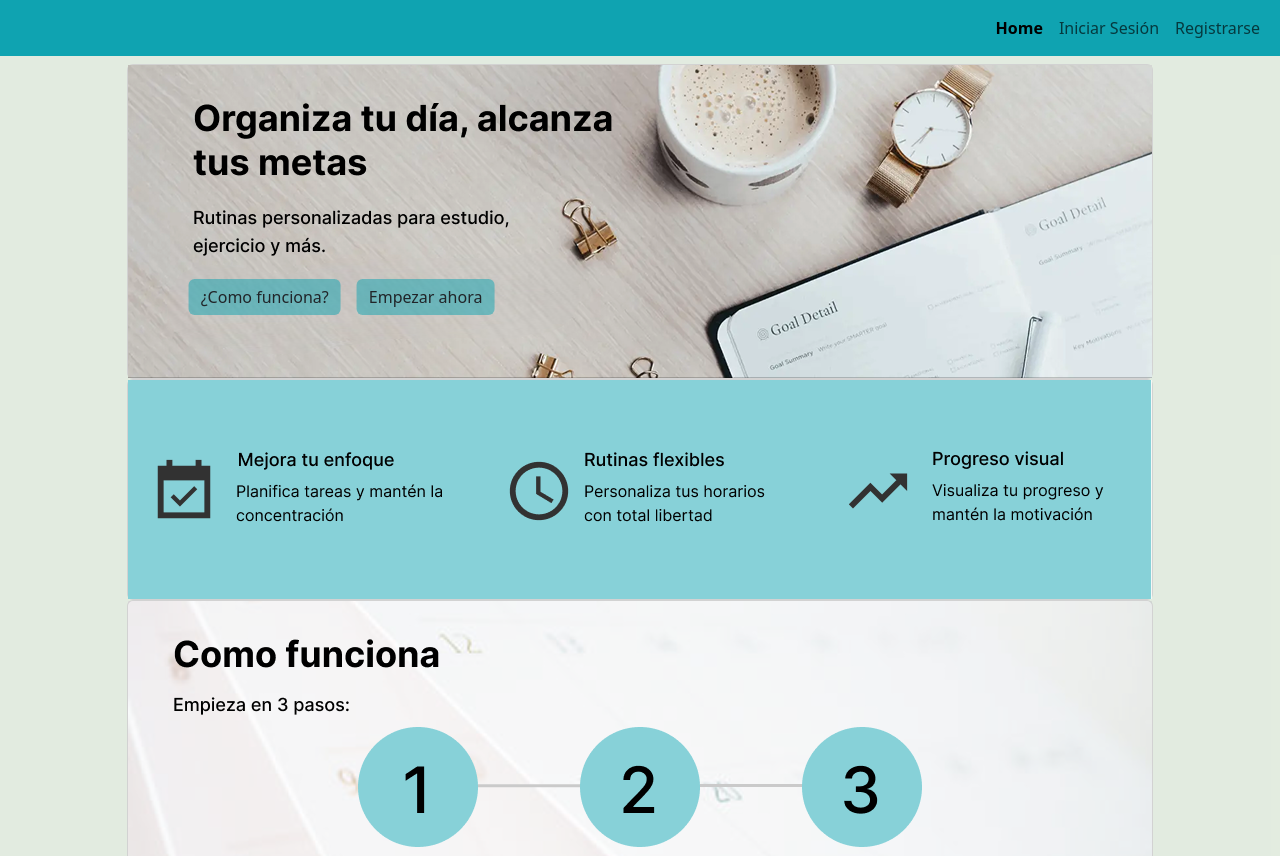
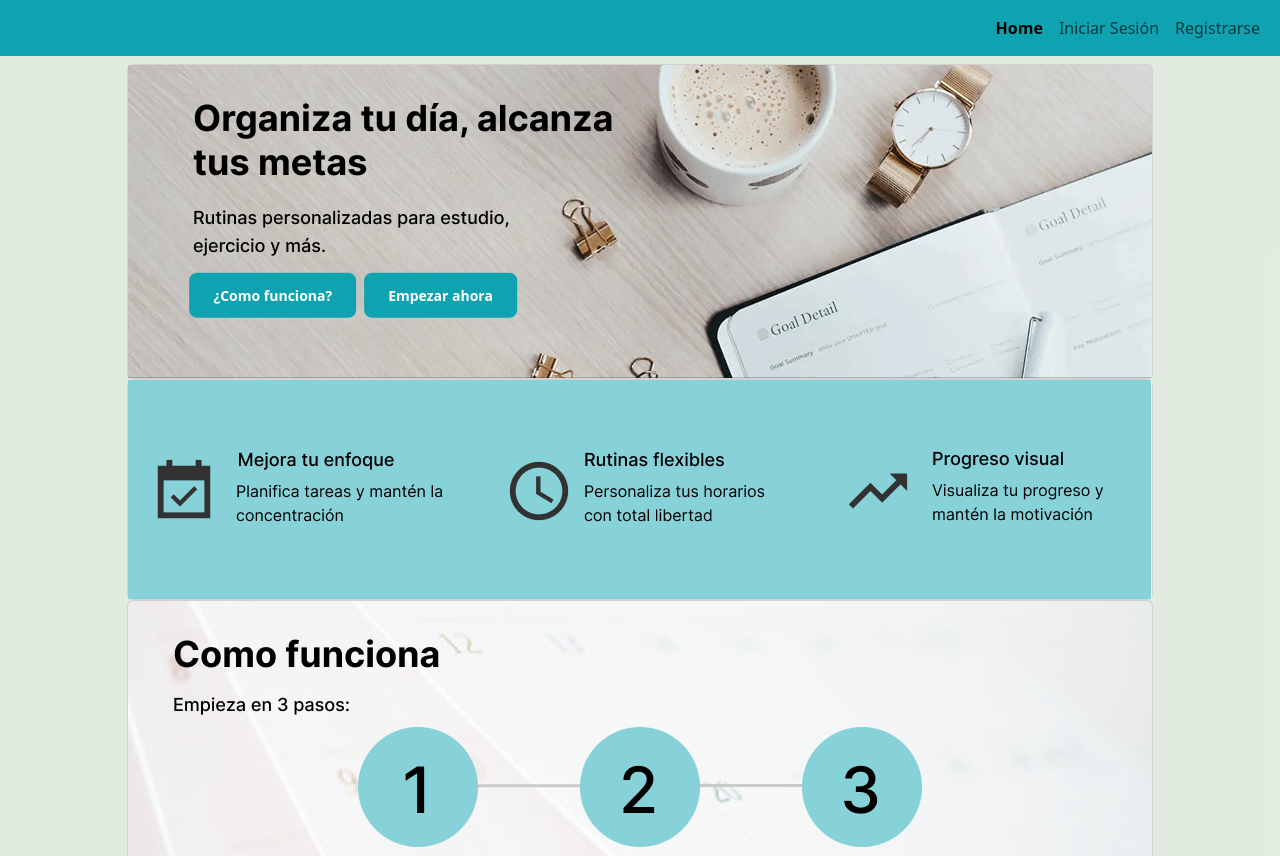
Before and after one commit to mcnudi/fullStackAngular, an Angular app: page /home in a window 1280 px wide. Built offline with nearby package versions, Linux system fonts and the light colour scheme.

Commit message:
cambio estilo de botones landing

```diff
--- a/src/app/pages/landing-botones/landing-botones.component.css
+++ b/src/app/pages/landing-botones/landing-botones.component.css
@@ -1,15 +1,26 @@
-.btn-primary-color {
+/*.btn-primary-color {
     background-color: rgba(15, 163, 177, 0.5);
     border: none;
 
     &:hover {
         background-color: rgb(15, 163, 177);
     }
-  }
+  }*/
 
   .botones-overlay {
   position: absolute;
   top: 70%;
-  left: 13%;
+  left: 14%;
   transform: translate(-25%, -25%);
 }
+
+button[mat-raised-button] {
+    background-color: rgba(15, 163, 177, 1) !important;
+    color: white !important;
+    font-size: 0.875rem;
+    font-weight: bold;
+    padding: 0.75rem 1.5rem;
+    border-radius: 8px; /* Bordes redondeados */
+    transition: background-color 0.3s ease, transform 0.2s ease;
+    border:none !important;
+  }
--- a/src/app/pages/landing-botones/landing-botones.component.html
+++ b/src/app/pages/landing-botones/landing-botones.component.html
@@ -1,4 +1,18 @@
-<div class="botones-overlay">
-  <button class="btn btn-primary-color m-2"  (click)="irAComoFunciona()">¿Como funciona?</button>
-  <button class="btn btn-primary-color m-2" (click)="irRegistrarse()">Empezar ahora</button>
+<!--<div class="botones-overlay">
+  <button  class=" btn-primary-color m-2"  (click)="irAComoFunciona()">¿Como funciona?</button>
+  <button class="btn-primary-color m-2" (click)="irRegistrarse()">Empezar ahora</button>
+</div>-->
+<div class="botones-overlay d-flex gap-2">
+<button
+        mat-raised-button
+        color="primary"
+        class="d-flex align-items-center justify-content-center" (click)="irAComoFunciona()">
+          ¿Como funciona?
+</button>
+<button
+        mat-raised-button
+        color="primary"
+        class="d-flex align-items-center justify-content-center" (click)="irRegistrarse()">
+          Empezar ahora
+</button>
 </div>
--- a/src/app/pages/login/login.component.html
+++ b/src/app/pages/login/login.component.html
@@ -56,7 +56,7 @@
       </form>
       <div class="d-flex justify-content-center align-items-center mt-4 flex-column">
         <p>¿Has olvidado tu contraseña? <a [routerLink]="['/passwordRecovery']" class="link-primary-color text-decoration-none">Recuérdame</a></p>
-        <p>¿Aún no tienes cuenta? <a [routerLink]="['/register']" class="link-primary-color text-decoration-none">Registrate</a></p>
+        <p>¿Aún no tienes cuenta? <a [routerLink]="['/register']" class="link-primary-color text-decoration-none">Regístrate</a></p>
 
       </div>
     </div>
--- a/src/styles.css
+++ b/src/styles.css
@@ -2,7 +2,7 @@
   --primary-color: #0FA3B1;
   --text-color: #333;
 }
-html, body {
+html, body, main {
   margin: 0;
   height: 100%;
 }
@@ -21,7 +21,7 @@ h2 {
   font-weight: bold;
 }
 
-body {
+body, main {
   font-family: 'Open Sans', sans-serif;
 }
 
```
